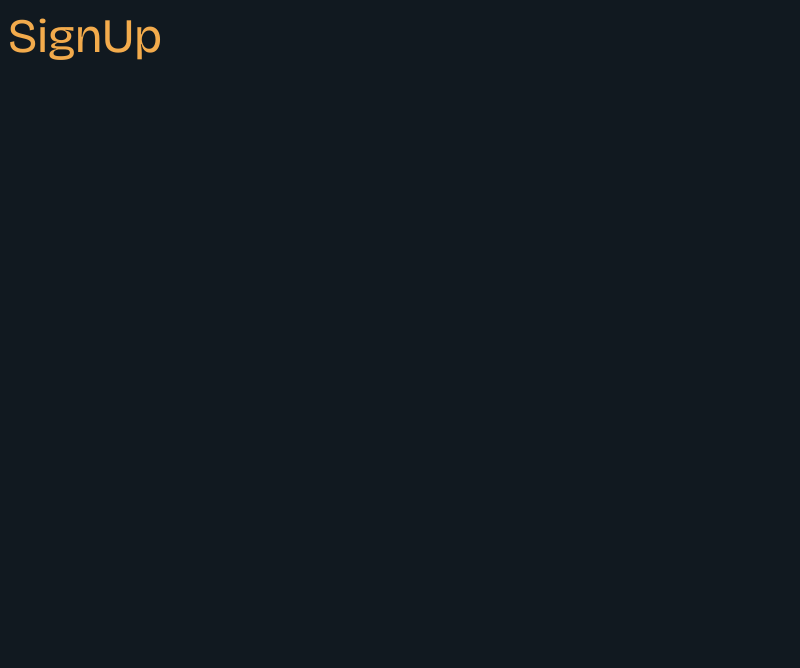
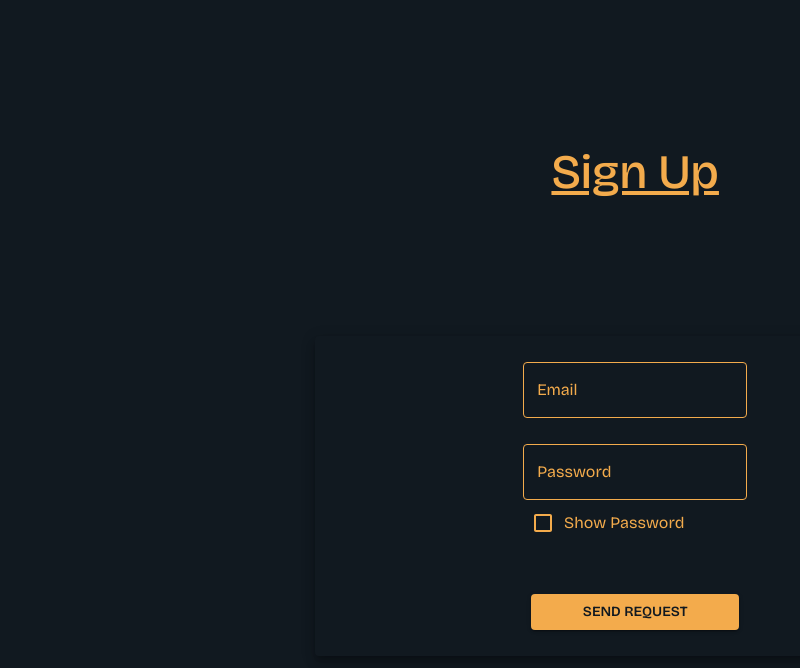
Before and after one commit to DhirajB7/Recipe_Frontend_Manager, a React (Create React App) app: page /signup in a window 1280 px wide. Shown: the top 668 px of the page, without its empty margins (0-800 px from the left). Built offline with nearby package versions, Linux system fonts and the light colour scheme.

Commit message:
++sign up page ui ready, functionality remains

```diff
--- a/src/components/common/button/ButtonCommon.css
+++ b/src/components/common/button/ButtonCommon.css
@@ -1,11 +1,15 @@
-.MuiGrid-item > .MuiButton-root {
+.MuiButton-root {
   background-color: var(--primaryColor) !important;
   color: var(--bgColor) !important;
   width: 13rem;
   font-weight: 600 !important;
 }
 
-.MuiGrid-item > .MuiButton-root:disabled {
+.Mui-disabled {
   background-color: #dad1c5 !important;
   color: red !important;
 }
+
+div:has(> .Mui-disabled) {
+  cursor: not-allowed;
+}
--- /dev/null
+++ b/src/components/signup/SignUpComponent.css
@@ -0,0 +1,19 @@
+.container {
+  height: 100%;
+}
+
+.heading {
+  text-transform: capitalize;
+  font-weight: 500 !important;
+  text-decoration: underline;
+}
+
+.signupContainer {
+  width: 40rem;
+  height: 20rem;
+  background-color: var(--bgColor) !important;
+}
+
+.insideContaner {
+  height: 100%;
+}
--- /dev/null
+++ b/src/components/signup/SignUpComponent.jsx
@@ -0,0 +1,81 @@
+import { Card, Grid, Typography } from "@mui/material";
+import React from "react";
+import "./SignUpComponent.css";
+import TextFieldCommon from "../common/textField/TextFieldCommon";
+import { useState } from "react";
+import ButtonCommon from "../common/button/ButtonCommon";
+import CheckBoxCommon from "../common/checkbox/CheckBoxCommon";
+
+const SignUpComponent = ({ heading, signupData }) => {
+  const [email, setEmail] = useState("");
+  const [password, setPassword] = useState({
+    data: "",
+    show: false,
+  });
+
+  return (
+    <Grid
+      container
+      flexDirection="column"
+      justifyContent="space-evenly"
+      alignItems="center"
+      className="container"
+    >
+      <Grid item>
+        <Typography variant="h3" className="heading">
+          {signupData.title}
+        </Typography>
+      </Grid>
+
+      <Grid item container justifyContent="center" alignItems="center">
+        <Card raised className="signupContainer">
+          <Grid
+            container
+            flexDirection="column"
+            justifyContent="space-evenly"
+            alignItems="center"
+            className="insideContaner"
+          >
+            <Grid item>
+              <TextFieldCommon
+                type="email"
+                label={signupData.email}
+                value={email}
+                onChange={(e) => setEmail(e.target.value)}
+              />
+            </Grid>
+
+            <Grid item>
+              <TextFieldCommon
+                type={password.show ? "text" : "password"}
+                label={signupData.password}
+                value={password.data}
+                onChange={(e) =>
+                  setPassword({ ...password, data: e.target.value })
+                }
+              />
+            </Grid>
+            <Grid item>
+              <CheckBoxCommon
+                text={signupData.showPassword}
+                checked={password.show}
+                className="check_box_login"
+                onChange={() =>
+                  setPassword({ ...password, show: !password.show })
+                }
+              />
+            </Grid>
+            <Grid item>
+              <ButtonCommon
+                text={signupData.sendRequest}
+                onClick={() => console.log("BUTTON CLICKED")}
+              />
+            </Grid>
+          </Grid>
+        </Card>
+      </Grid>
+    </Grid>
+  );
+};
+
+export default SignUpComponent;
--- /dev/null
+++ b/src/pages/signup/SignUp.css
@@ -0,0 +1,6 @@
+.container {
+  height: 100%;
+  display: flex;
+  justify-content: center;
+  align-items: center;
+}
--- a/src/pages/signup/SignUp.jsx
+++ b/src/pages/signup/SignUp.jsx
@@ -1,12 +1,19 @@
-import { Typography } from "@mui/material";
-import React, { useEffect } from "react";
+import { useEffect } from "react";
+import "./SignUp.css";
 import { updateTitle } from "../../utils/Common";
+import words from "../../utils/words.json";
+import { Box } from "@mui/material";
+import SignUpComponent from "../../components/signup/SignUpComponent";
 
 const SignUp = () => {
   useEffect(() => {
     updateTitle();
   }, []);
-  return <Typography variant="h3">SignUp</Typography>;
+  return (
+    <Box className={"container"}>
+      <SignUpComponent heading={words.heading} signupData={words.signup} />
+    </Box>
+  );
 };
 
 export default SignUp;
--- a/src/utils/words.json
+++ b/src/utils/words.json
@@ -1,12 +1,19 @@
 {
   "heading": "recipe controller",
   "login": {
-    "title": "login",
     "username": "username",
     "password": "password",
     "showPassword": "show password",
     "loginButton": "login",
     "signupButton": "sign up",
     "signupLink": "/signup"
+  },
+  "signup": {
+    "title": "sign up",
+    "username": "username",
+    "password": "password",
+    "email": "email",
+    "sendRequest": "send request",
+    "showPassword": "show password"
   }
 }
```
